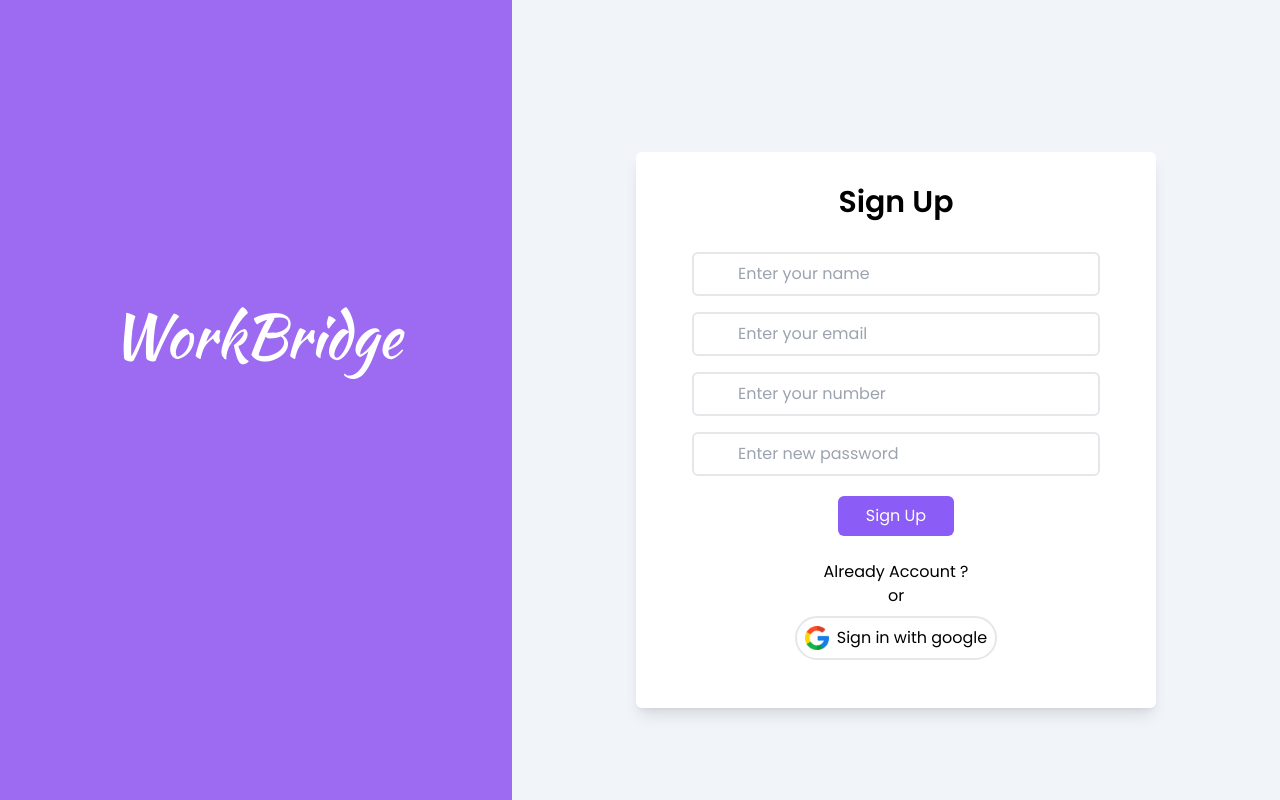
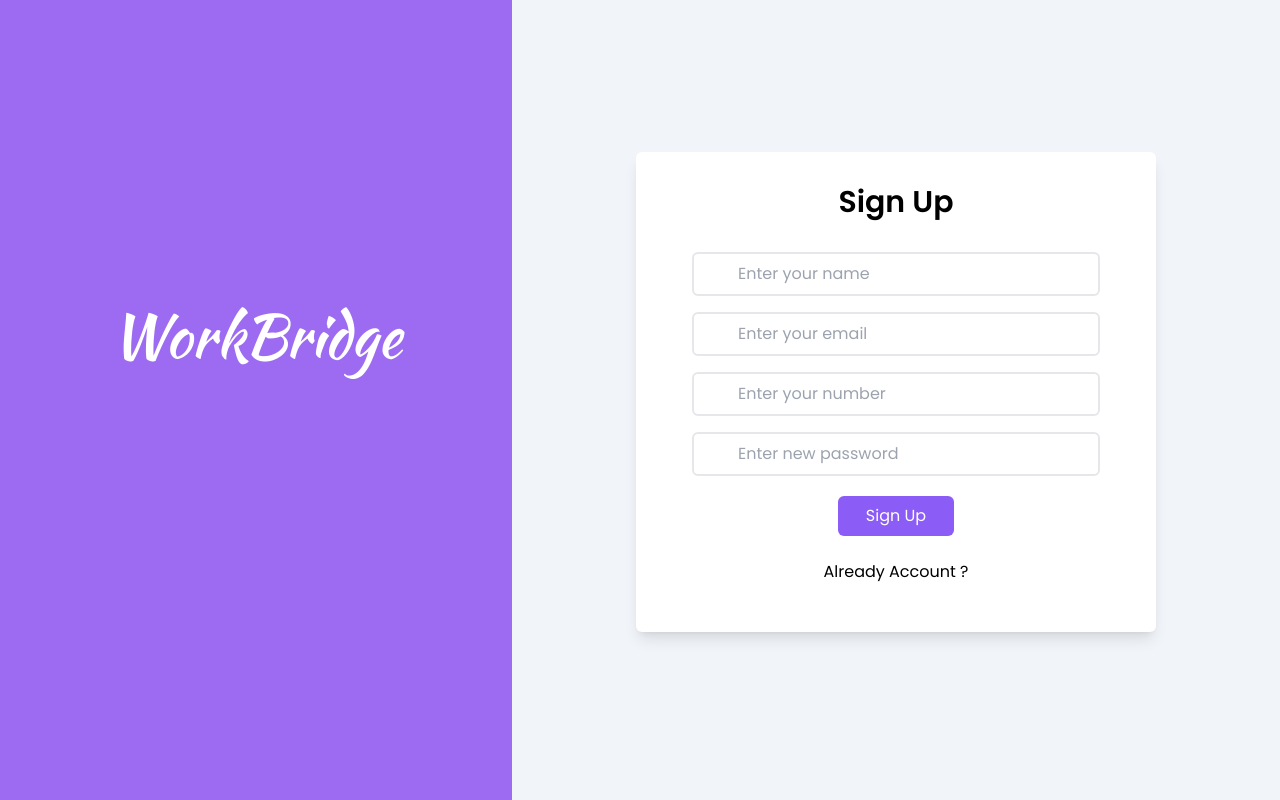
Before and after one commit to MidhunPM6/WorkBridge_Job_Portal-front-end, a React (Create React App) app: page /signup in a window 1280 px wide. Built offline with nearby package versions, Linux system fonts and the light colour scheme.

Commit message:
Google Auth integrated error solved

```diff
--- a/src/Components/Authentication/Login.jsx
+++ b/src/Components/Authentication/Login.jsx
@@ -68,20 +68,29 @@ const Login = () => {
 
   // Google Authentication
 
-  const handleGoogleAuth = async () => {
+  const handleGoogleAuth = async response => {
     try {
-      const response = await axiosgGoogleAuth.post(
+      const res = await axiosgGoogleAuth.post(
         '/google',
+        { token: response.credential },
         { withCredentials: true },
-        { token: response.credential }
+
       )
+      setSavedUsername(res.data.Username)
+      setUserDetails(res.data.User)
+
+      console.log('Google Auth Success:', res.data)
+      alert ("successfull")
+
     } catch (error) {
+      console.log("error" + error)
       alert('Invalid user')
     }
   }
 
   return (
     <>
+    <GoogleOAuthProvider clientId='283509074295-2c14a2o5saenni3ri9qgjl0l61rm47or.apps.googleusercontent.com'>
       <div className='lg:flex font-poppins'>
         <ToastContainer
           position='top-right'
@@ -141,21 +150,22 @@ const Login = () => {
 
               <h1>or</h1>
               <div>
-                <GoogleOAuthProvider clientId='283509074295-2c14a2o5saenni3ri9qgjl0l61rm47or.apps.googleusercontent.com'>
+
                   <GoogleLogin
+                    ux_mode="popup"
+                    usefqdn ={true}
                     onSuccess={handleGoogleAuth}
-                    redirectUri="http://localhost:5001/auth/callback"
-
                     onError={() => {
                       console.log('Login Failed')
                     }}
                   />
-                </GoogleOAuthProvider>
+
               </div>
             </form>
           </div>
         </div>
       </div>
+      </GoogleOAuthProvider>
     </>
   )
 }
--- a/src/Components/Authentication/SignUp.jsx
+++ b/src/Components/Authentication/SignUp.jsx
@@ -134,11 +134,7 @@ import { axiosAuth } from '../../Axios/Axios-instance'
                 Already Account ?
               </button>
 
-              <h1>or</h1>
-              <div className='flex p-2 mt-2 border-2 border-gray-200 rounded-full '>
-                <img src={googleimg} alt='' className='w-6 mr-2' />
-                <p>Sign in with google</p>
-              </div>
+
             </form>
           </div>
         </div>
```
Also changed, not shown: src/Axios/Axios-instance.js (line endings or trailing spaces).
